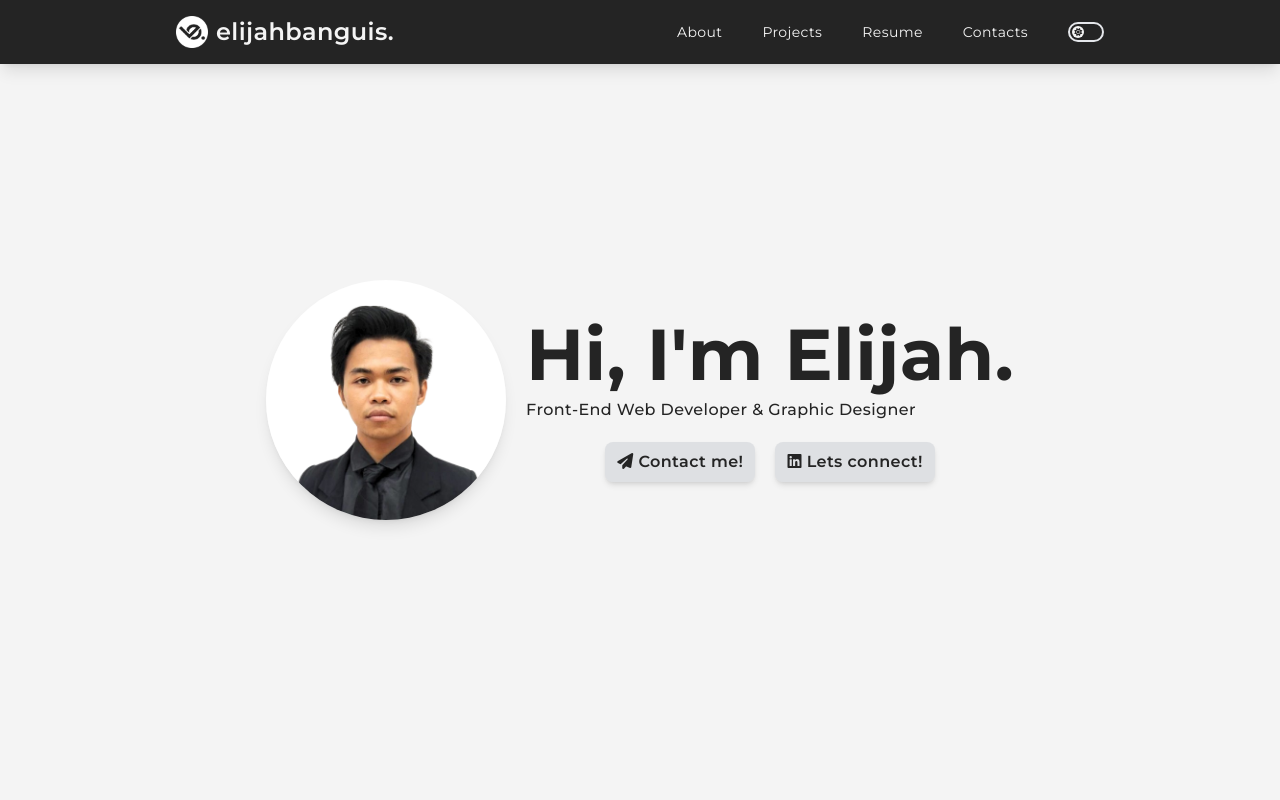
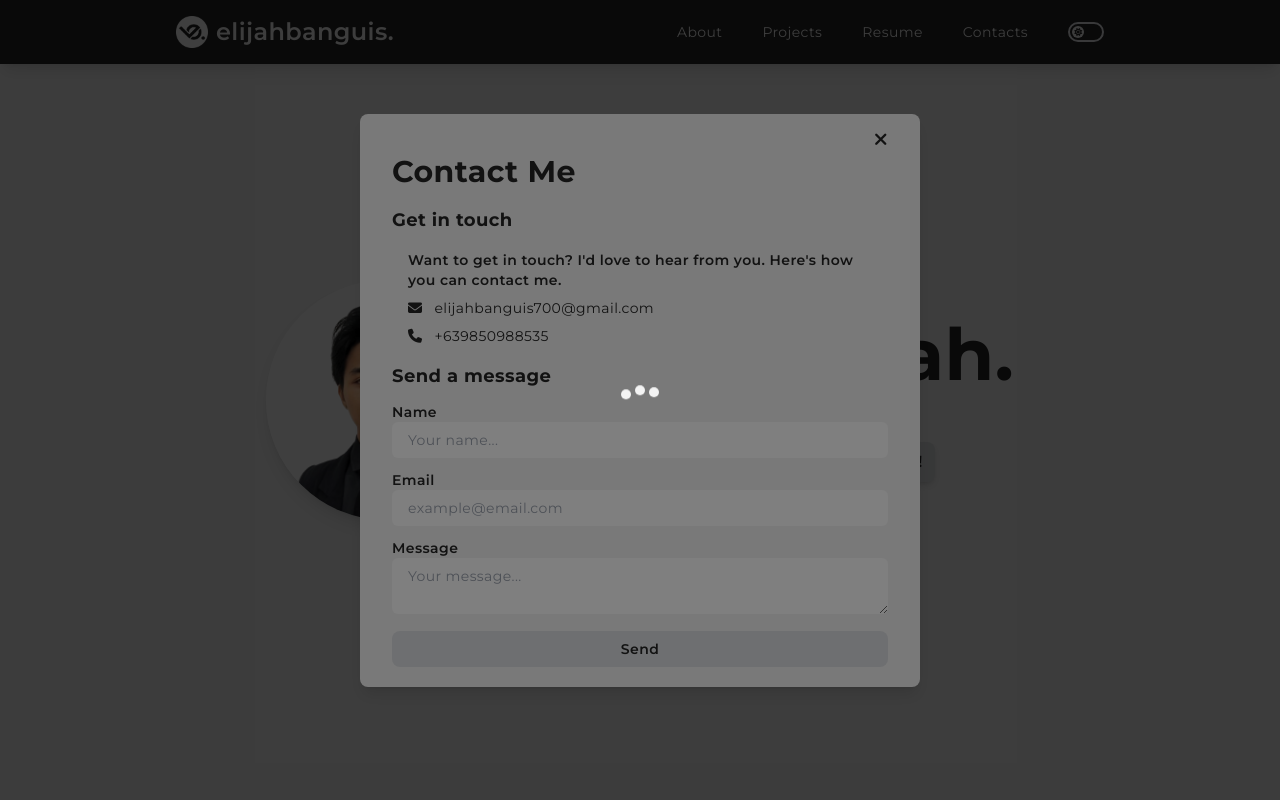
Before and after one commit to Iraija/my-portfolio, a React (Vite) app: page / in a window 1280 px wide. Shown: the top 800 px of the page. Built offline with nearby package versions, Linux system fonts and the light colour scheme.

Commit message:
loading update

```diff
--- a/package.json
+++ b/package.json
@@ -13,7 +13,8 @@
     "@emailjs/browser": "^4.3.3",
     "react": "^18.2.0",
     "react-dom": "^18.2.0",
-    "react-scroll": "^1.9.0"
+    "react-scroll": "^1.9.0",
+    "react-spinners": "^0.13.8"
   },
   "devDependencies": {
     "@types/react": "^18.2.55",
--- a/src/components/Home.jsx
+++ b/src/components/Home.jsx
@@ -31,7 +31,7 @@ function Home() {
           <SideBar setBurgerState={setBurgerState} setContactState={setContactState}/>
         }
 
-        {contactState &&
+        {!contactState &&
           <ContactModal darkModeState={darkModeState} setContactState={setContactState} setSendEmailState={setSentEmailState} setSentState={setSentState} />
         }
 
--- a/src/components/home/general/ContactModal.jsx
+++ b/src/components/home/general/ContactModal.jsx
@@ -80,7 +80,7 @@ function ContactModal({ darkModeState, setContactState, setSendEmailState, setSe
           </div>
         </div>
 
-        {loadingState &&
+        {!loadingState &&
           <Loading />
         }
     </div>
--- a/src/components/home/general/Loading.jsx
+++ b/src/components/home/general/Loading.jsx
@@ -1,10 +1,17 @@
 import React from "react"
+import SyncLoader from "react-spinners/SyncLoader";
 
 function Loading() {
 
   return (
     <div className="fixed top-0 left-0 h-screen w-screen bg-black bg-opacity-50 flex justify-center items-center px-[2rem]">
-
+        <SyncLoader
+            color={'#f4f4f4'}
+            loading={true}
+            size={10}
+            aria-label="Loading Spinner"
+            data-testid="loader"
+        />
     </div>
   )
 }
--- a/src/components/home/general/contactpopup/SentEmailModal.jsx
+++ b/src/components/home/general/contactpopup/SentEmailModal.jsx
@@ -15,7 +15,7 @@ function SentEmailModal({ darkModeState, setSentEmailState, sentState }) {
         <div className="flex flex-col justify-center items-center gap-5">
           <div className="flex flex-col justify-center items-center">
             <div className={`h-32 w-32 mb-3 text-7xl text-light-mode-A flex justify-center items-center ${sentState ? 'bg-green-500' : 'bg-red-500'} rounded-full`}>
-              <i className="fa-solid fa-paper-plane"></i>
+              {sentState ? <i className="fa-solid fa-check"></i> : <i className="fa-solid fa-xmark"></i>}
             </div>
             <p className="font-semibold text-xs md:text-base">Your message has been sent</p>
             <p className="font-bold text-md md:text-2xl">{sentState ? 'SUCCESSFULLY!' : 'UNSUCCESSFULLY!'}</p>
```
Also changed, not shown: 1 other file (tests, documents, lock files or other folders).
